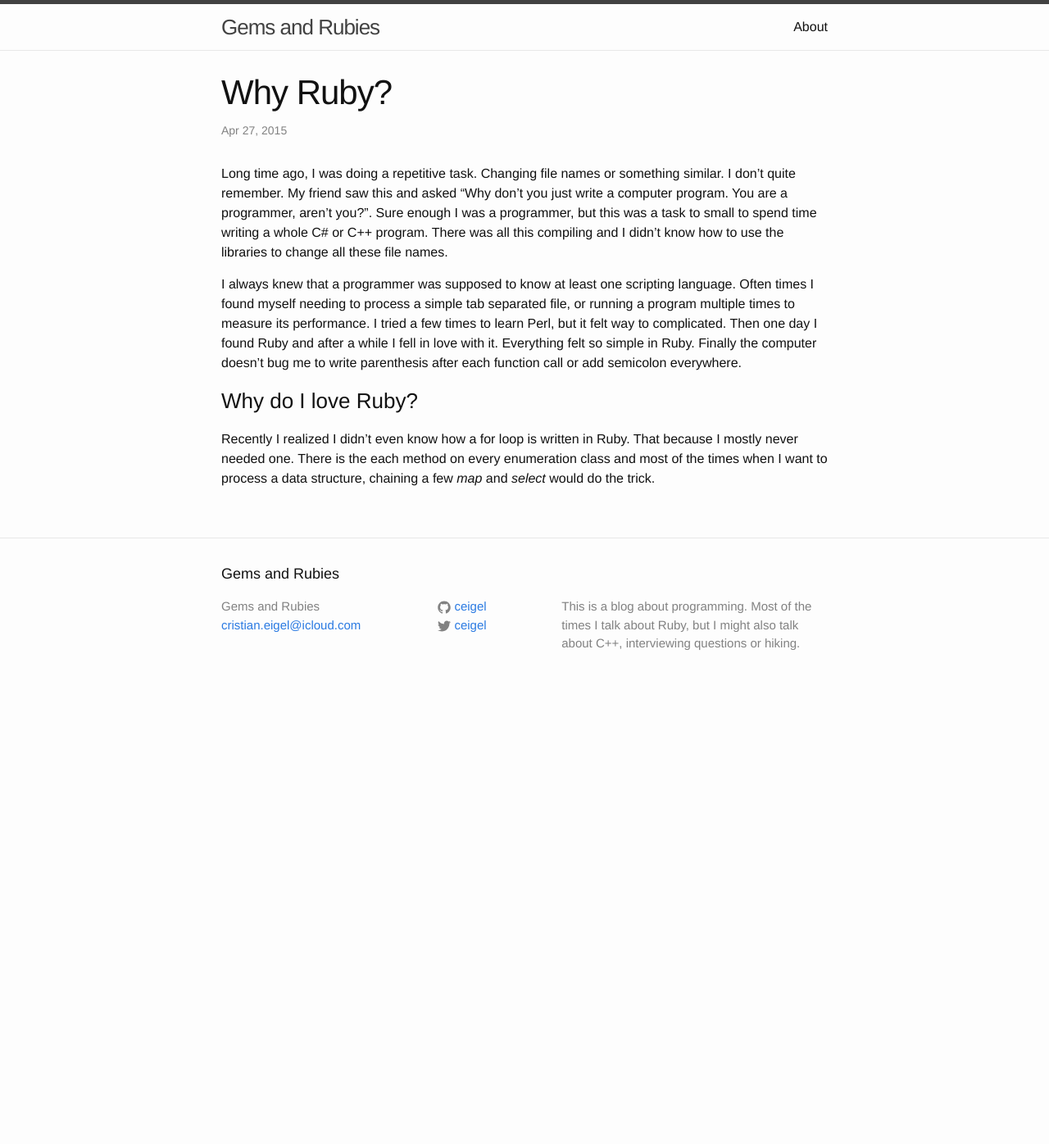
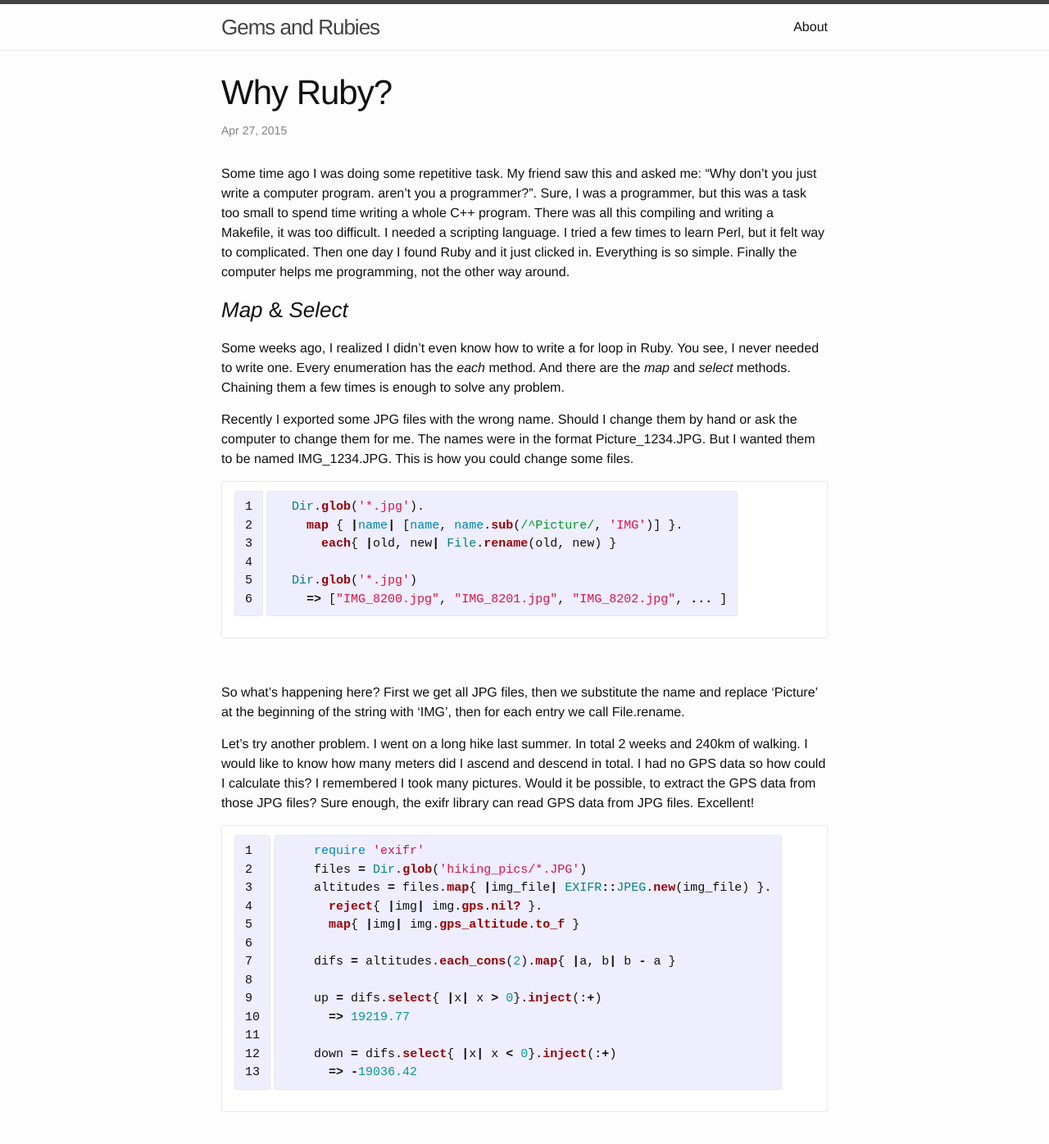
Before and after one commit to ceigel/ceigel.github.io, a Jekyll site: the page built from _posts/2015-04-27-why-ruby.md, in a window 1280 px wide and 1400 px high. Shown: the top 1396 px of the window at 82% size. Built offline with Jekyll 4.4.1, drawn with Linux system fonts in a browser that asks for light colours; comment, search, counter and statistics services are not loaded; some of the changed text lies outside the part shown.

Commit message:
Write first post

```diff
--- a/_posts/2015-04-27-why-ruby.md
+++ b/_posts/2015-04-27-why-ruby.md
@@ -6,10 +6,68 @@ category: "ruby"
 tags: [why ruby]
 ---
 
-Long time ago, I was doing a repetitive task. Changing file names or something similar. I don't quite remember. My friend saw this and asked "Why don't you just write a computer program. You are a programmer, aren't you?". Sure enough I was a programmer, but this was a task to small to spend time writing a whole C# or C++ program. There was all this compiling and I didn't know how to use the libraries to change all these file names.
+Some time ago I was doing some repetitive task. My friend saw this and asked
+me: "Why don't you just write a computer program. aren't you a programmer?".
+Sure, I was a programmer, but this was a task too small to spend time writing a
+whole C++ program. There was all this compiling and writing a Makefile, it was
+too difficult. I needed a scripting language. I tried a few times to learn
+Perl, but it felt way to complicated. Then one day I found Ruby and it just
+clicked in.  Everything is so simple. Finally the computer helps me
+programming, not the other way around.
 
-I always knew that a programmer was supposed to know at least one scripting language. Often times I found myself needing to process a simple tab separated file, or running a program multiple times to measure its performance. I tried a few times to learn Perl, but it felt way to complicated. Then one day I found Ruby and after a while I fell in love with it. Everything felt so simple in Ruby. Finally the computer doesn't bug me to write parenthesis after each function call or add semicolon everywhere.
+### _Map_ & _Select_
 
-### Why do I love Ruby?
+Some weeks ago, I realized I didn't even know how to write a for loop in Ruby.
+You see, I never needed to write one. Every enumeration has the _each_
+method. And there are the _map_ and _select_ methods. Chaining them a few times
+is enough to solve any problem.
 
-Recently I realized I didn't even know how a for loop is written in Ruby. That because I mostly never needed one. There is the each method on every enumeration class and most of the times when I want to process a data structure, chaining a few _map_ and _select_ would do the trick.
+Recently I exported some JPG files with the wrong name. Should I change them by
+hand or ask the computer to change them for me. The names were in the format
+Picture_1234.JPG. But I wanted them to be named IMG_1234.JPG.  This is how you
+could change some files.
+
+      Dir.glob('*.jpg').
+        map { |name| [name, name.sub(/^Picture/, 'IMG')] }.
+          each{ |old, new| File.rename(old, new) }
+
+      Dir.glob('*.jpg')
+        => ["IMG_8200.jpg", "IMG_8201.jpg", "IMG_8202.jpg", ... ]
+
+<br/>
+
+So what's happening here? First we get all JPG files, then we substitute the
+name and replace 'Picture' at the beginning of the string with 'IMG', then for
+each entry we call File.rename.
+
+Let's try another problem. I went on a long hike last summer. In total 2 weeks
+and 240km of walking. I would like to know how many meters did I ascend and
+descend in total. I had no GPS data so how could I calculate this? I remembered
+I took many pictures. Would it be possible, to extract the GPS data from those
+JPG files? Sure enough, the exifr library can read GPS data from JPG files.
+Excellent!
+
+        require 'exifr'
+        files = Dir.glob('hiking_pics/*.JPG')
+        altitudes = files.map{ |img_file| EXIFR::JPEG.new(img_file) }.
+          reject{ |img| img.gps.nil? }.
+          map{ |img| img.gps_altitude.to_f }
+
+        difs = altitudes.each_cons(2).map{ |a, b| b - a }
+
+        up = difs.select{ |x| x > 0}.inject(:+)
+          => 19219.77
+
+        down = difs.select{ |x| x < 0}.inject(:+)
+          => -19036.42
+
+<br/>
+
+Not bad. I climbed 19Km up and about the same down. You would ask how come I
+didn't climb down the same altitude. Well, it's because of errors in GPS
+altitude measurements and because some photos didn't have GPS data.
+
+I hope this will encourage you to use the computer more for those tasks that
+are too small to spin up the C++ compiler, but repetitive enough that it would
+make you feel bad because you are doing the work your computer should do. After all
+the computer is the slave, not the humans.
```
Also changed, not shown: 1 other file.
